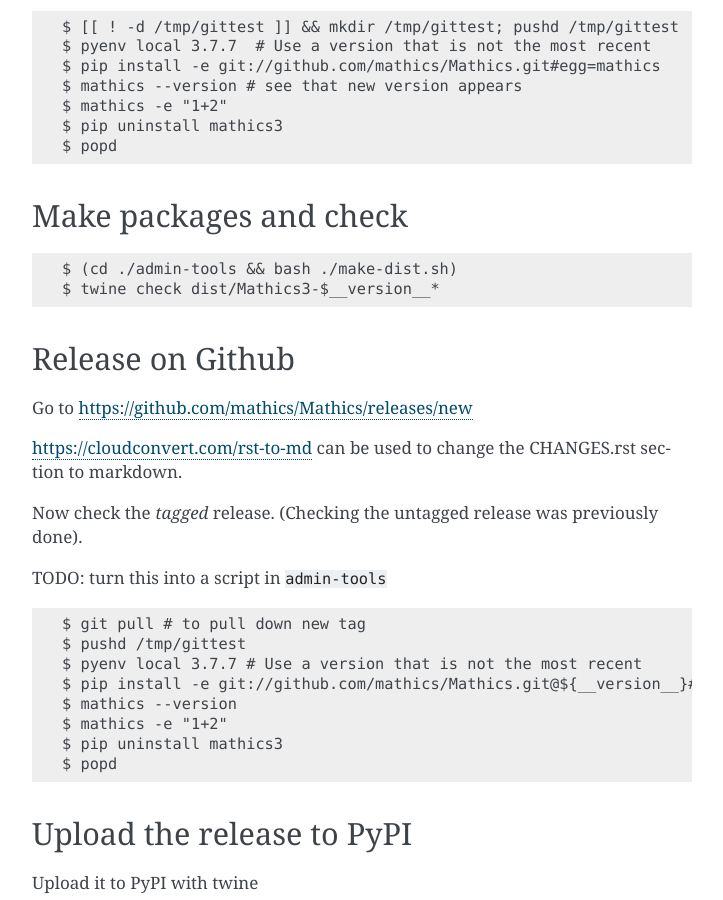
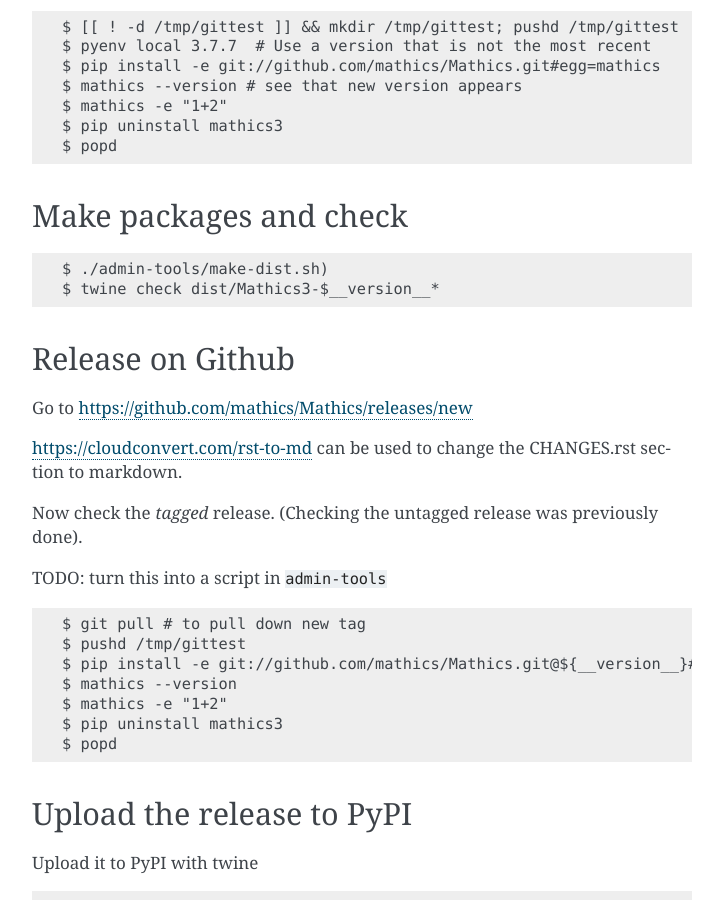
Before and after one commit to Mathics3/mathics-development-guide, a Sphinx documentation site: the page built from docs/project-administration/releasing.rst, in a window 1280 px wide and 900 px high, scrolled down 1303 px. Shown: the whole window, without its empty margins (388-1111 px from the left). Built offline with Sphinx 7.4.7, drawn with Linux system fonts in a browser that asks for light colours.

Commit message:
Update release doc

```diff
--- a/docs/project-administration/releasing.rst
+++ b/docs/project-administration/releasing.rst
@@ -82,7 +82,7 @@
 
 ::
 
-    $ (cd ./admin-tools && bash ./make-dist.sh)
+    $ ./admin-tools/make-dist.sh)
     $ twine check dist/Mathics3-$__version__*
 
 Release on Github
@@ -102,7 +102,6 @@
 
     $ git pull # to pull down new tag
     $ pushd /tmp/gittest
-    $ pyenv local 3.7.7 # Use a version that is not the most recent
     $ pip install -e git://github.com/mathics/Mathics.git@${__version__}#egg=mathics
     $ mathics --version
     $ mathics -e "1+2"
```
